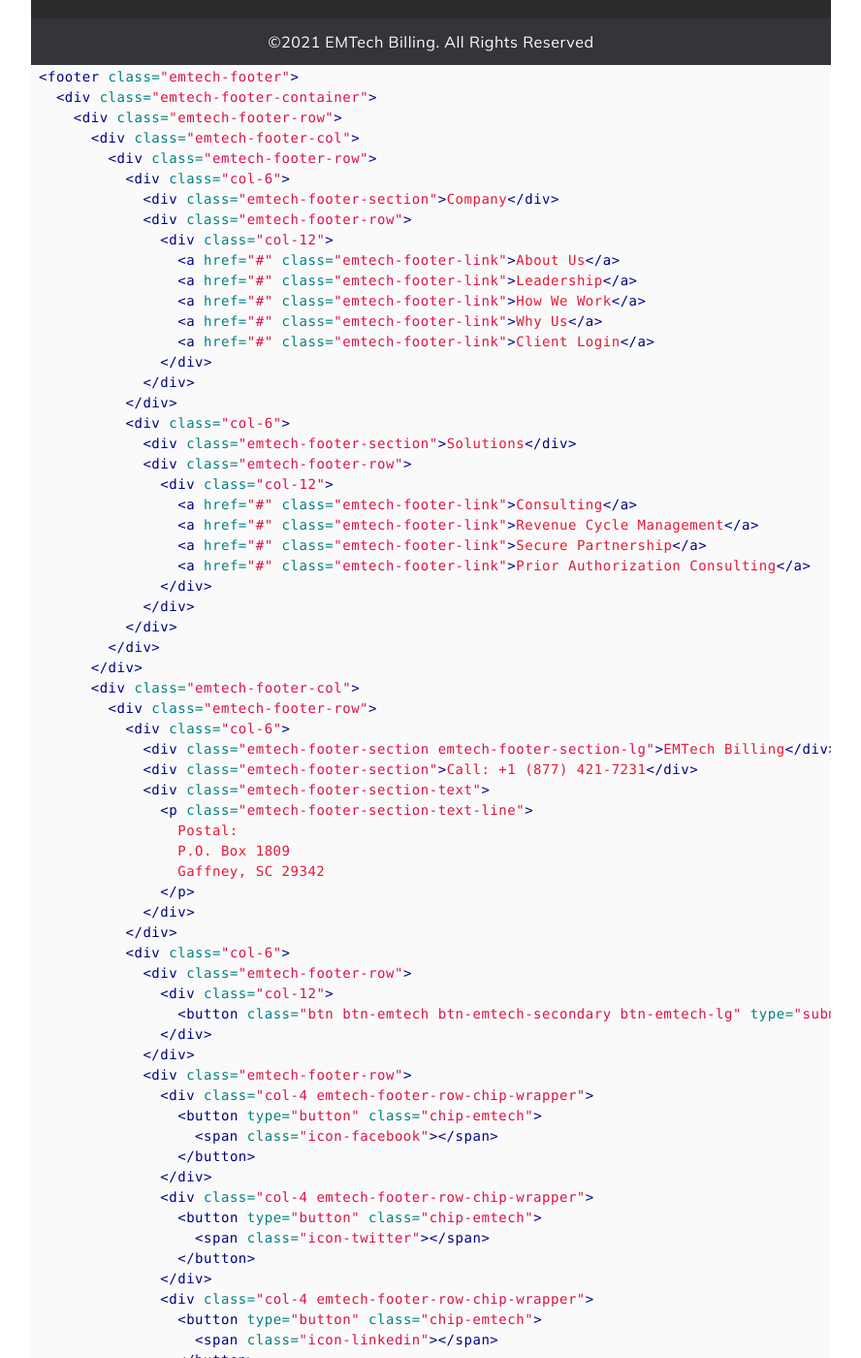
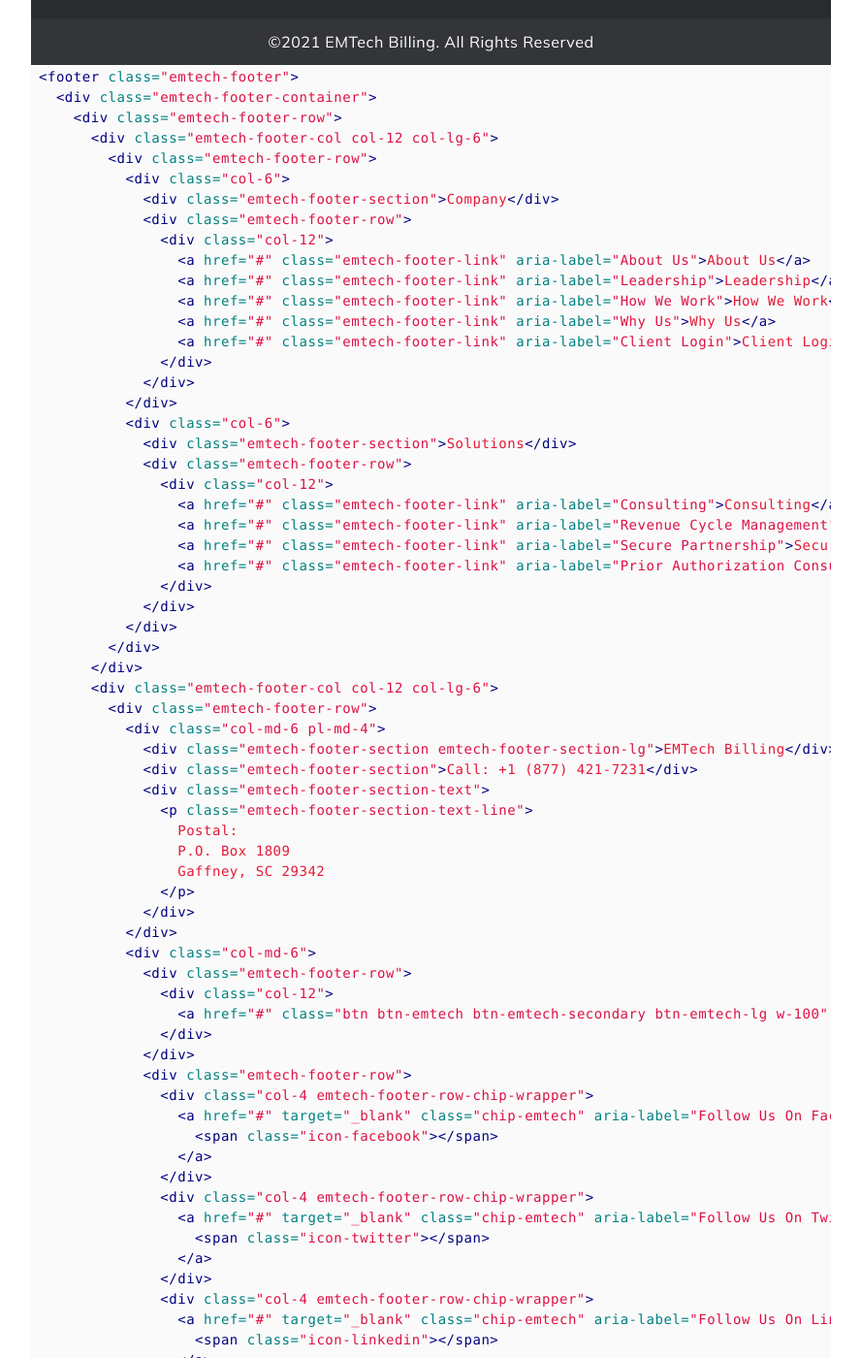
Before and after one commit to ninelabs/mpcloud-design-system, a Jekyll site: the page built from component-footer.md, in a window 1280 px wide and 1400 px high, scrolled down 8767 px. Shown: the whole window at 97% size, without its empty margins (53-941 px from the left). Built offline with Jekyll 4.4.1, drawn with Linux system fonts in a browser that asks for light colours; nearby versions of some CDN libraries; some web fonts are replaced.

Commit message:
Fixed the footer responsiveness and CTAs

```diff
--- a/_sass/_footer.scss
+++ b/_sass/_footer.scss
@@ -425,8 +425,17 @@
   }
 
   &-col {
-    &:not(:last-child) {
-      border-right: 1px solid $em-gray-light;
+
+    @include media-breakpoint-down(md) {
+      &:not(:last-child) {
+        border-bottom: 1px solid $em-gray-light;
+        margin-bottom: 1.5rem;
+      }
+    }
+    @include media-breakpoint-up(lg) {
+      &:not(:last-child) {
+        border-right: 1px solid $em-gray-light;
+      }
     }
   }
 
--- a/component-footer.md
+++ b/component-footer.md
@@ -434,17 +434,17 @@
 <footer class="emtech-footer">
   <div class="emtech-footer-container">
     <div class="emtech-footer-row">
-      <div class="emtech-footer-col">
+      <div class="emtech-footer-col col-12 col-lg-6">
         <div class="emtech-footer-row">
           <div class="col-6">
             <div class="emtech-footer-section">Company</div>
             <div class="emtech-footer-row">
               <div class="col-12">
-                <a href="#" class="emtech-footer-link">About Us</a>
-                <a href="#" class="emtech-footer-link">Leadership</a>
-                <a href="#" class="emtech-footer-link">How We Work</a>
-                <a href="#" class="emtech-footer-link">Why Us</a>
-                <a href="#" class="emtech-footer-link">Client Login</a>
+                <a href="#" class="emtech-footer-link" aria-label="About Us">About Us</a>
+                <a href="#" class="emtech-footer-link" aria-label="Leadership">Leadership</a>
+                <a href="#" class="emtech-footer-link" aria-label="How We Work">How We Work</a>
+                <a href="#" class="emtech-footer-link" aria-label="Why Us">Why Us</a>
+                <a href="#" class="emtech-footer-link" aria-label="Client Login">Client Login</a>
               </div>
             </div>
           </div>
@@ -452,18 +452,18 @@
             <div class="emtech-footer-section">Solutions</div>
             <div class="emtech-footer-row">
               <div class="col-12">
-                <a href="#" class="emtech-footer-link">Consulting</a>
-                <a href="#" class="emtech-footer-link">Revenue Cycle Management</a>
-                <a href="#" class="emtech-footer-link">Secure Partnership</a>
-                <a href="#" class="emtech-footer-link">Prior Authorization Consulting</a>
+                <a href="#" class="emtech-footer-link" aria-label="Consulting">Consulting</a>
+                <a href="#" class="emtech-footer-link" aria-label="Revenue Cycle Management">Revenue Cycle Management</a>
+                <a href="#" class="emtech-footer-link" aria-label="Secure Partnership">Secure Partnership</a>
+                <a href="#" class="emtech-footer-link" aria-label="Prior Authorization Consulting">Prior Authorization Consulting</a>
               </div>
             </div>
           </div>
         </div>
       </div>
-      <div class="emtech-footer-col">
+      <div class="emtech-footer-col col-12 col-lg-6">
         <div class="emtech-footer-row">
-          <div class="col-6">
+          <div class="col-md-6 pl-md-4">
             <div class="emtech-footer-section emtech-footer-section-lg">EMTech Billing</div>
             <div class="emtech-footer-section">Call: +1 (877) 421-7231</div>
             <div class="emtech-footer-section-text">
@@ -474,27 +474,27 @@
               </p>
             </div>
           </div>
-          <div class="col-6">
+          <div class="col-md-6">
             <div class="emtech-footer-row">
               <div class="col-12">
-                <button class="btn btn-emtech btn-emtech-secondary btn-emtech-lg" type="submit">Make a Payment</button>
+                <a href="#" class="btn btn-emtech btn-emtech-secondary btn-emtech-lg w-100" aria-label="Make a Payment">Make a Payment</a>
               </div>
             </div>
             <div class="emtech-footer-row">
               <div class="col-4 emtech-footer-row-chip-wrapper">
-                <button type="button" class="chip-emtech">
+                <a href="#" target="_blank" class="chip-emtech" aria-label="Follow Us On Facebook">
                   <span class="icon-facebook"></span>
-                </button>
+                </a>
               </div>
               <div class="col-4 emtech-footer-row-chip-wrapper">
-                <button type="button" class="chip-emtech">
+                <a href="#" target="_blank" class="chip-emtech" aria-label="Follow Us On Twitter">
                   <span class="icon-twitter"></span>
-                </button>
+                </a>
               </div>
               <div class="col-4 emtech-footer-row-chip-wrapper">
-                <button type="button" class="chip-emtech">
+                <a href="#" target="_blank" class="chip-emtech" aria-label="Follow Us On LinkedIn">
                   <span class="icon-linkedin"></span>
-                </button>
+                </a>
               </div>
             </div>
           </div>
@@ -509,17 +509,17 @@
 <footer class="emtech-footer">
   <div class="emtech-footer-container">
     <div class="emtech-footer-row">
-      <div class="emtech-footer-col">
+      <div class="emtech-footer-col col-12 col-lg-6">
         <div class="emtech-footer-row">
           <div class="col-6">
             <div class="emtech-footer-section">Company</div>
             <div class="emtech-footer-row">
               <div class="col-12">
-                <a href="#" class="emtech-footer-link">About Us</a>
-                <a href="#" class="emtech-footer-link">Leadership</a>
-                <a href="#" class="emtech-footer-link">How We Work</a>
-                <a href="#" class="emtech-footer-link">Why Us</a>
-                <a href="#" class="emtech-footer-link">Client Login</a>
+                <a href="#" class="emtech-footer-link" aria-label="About Us">About Us</a>
+                <a href="#" class="emtech-footer-link" aria-label="Leadership">Leadership</a>
+                <a href="#" class="emtech-footer-link" aria-label="How We Work">How We Work</a>
+                <a href="#" class="emtech-footer-link" aria-label="Why Us">Why Us</a>
+                <a href="#" class="emtech-footer-link" aria-label="Client Login">Client Login</a>
               </div>
             </div>
           </div>
@@ -527,18 +527,18 @@
             <div class="emtech-footer-section">Solutions</div>
             <div class="emtech-footer-row">
               <div class="col-12">
-                <a href="#" class="emtech-footer-link">Consulting</a>
-                <a href="#" class="emtech-footer-link">Revenue Cycle Management</a>
-                <a href="#" class="emtech-footer-link">Secure Partnership</a>
-                <a href="#" class="emtech-footer-link">Prior Authorization Consulting</a>
+                <a href="#" class="emtech-footer-link" aria-label="Consulting">Consulting</a>
+                <a href="#" class="emtech-footer-link" aria-label="Revenue Cycle Management">Revenue Cycle Management</a>
+                <a href="#" class="emtech-footer-link" aria-label="Secure Partnership">Secure Partnership</a>
+                <a href="#" class="emtech-footer-link" aria-label="Prior Authorization Consulting">Prior Authorization Consulting</a>
               </div>
             </div>
           </div>
         </div>
       </div>
-      <div class="emtech-footer-col">
+      <div class="emtech-footer-col col-12 col-lg-6">
         <div class="emtech-footer-row">
-          <div class="col-6">
+          <div class="col-md-6 pl-md-4">
             <div class="emtech-footer-section emtech-footer-section-lg">EMTech Billing</div>
             <div class="emtech-footer-section">Call: +1 (877) 421-7231</div>
             <div class="emtech-footer-section-text">
@@ -549,27 +549,27 @@
               </p>
             </div>
           </div>
-          <div class="col-6">
+          <div class="col-md-6">
             <div class="emtech-footer-row">
               <div class="col-12">
-                <button class="btn btn-emtech btn-emtech-secondary btn-emtech-lg" type="submit">Make a Payment</button>
+                <a href="#" class="btn btn-emtech btn-emtech-secondary btn-emtech-lg w-100" aria-label="Make a Payment">Make a Payment</a>
               </div>
             </div>
             <div class="emtech-footer-row">
               <div class="col-4 emtech-footer-row-chip-wrapper">
-                <button type="button" class="chip-emtech">
+                <a href="#" target="_blank" class="chip-emtech" aria-label="Follow Us On Facebook">
                   <span class="icon-facebook"></span>
-                </button>
+                </a>
               </div>
               <div class="col-4 emtech-footer-row-chip-wrapper">
-                <button type="button" class="chip-emtech">
+                <a href="#" target="_blank" class="chip-emtech" aria-label="Follow Us On Twitter">
                   <span class="icon-twitter"></span>
-                </button>
+                </a>
               </div>
               <div class="col-4 emtech-footer-row-chip-wrapper">
-                <button type="button" class="chip-emtech">
+                <a href="#" target="_blank" class="chip-emtech" aria-label="Follow Us On LinkedIn">
                   <span class="icon-linkedin"></span>
-                </button>
+                </a>
               </div>
             </div>
           </div>
```
